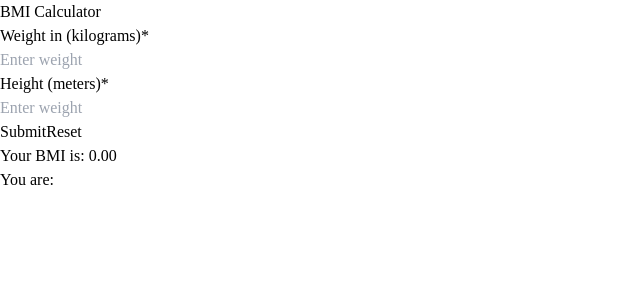
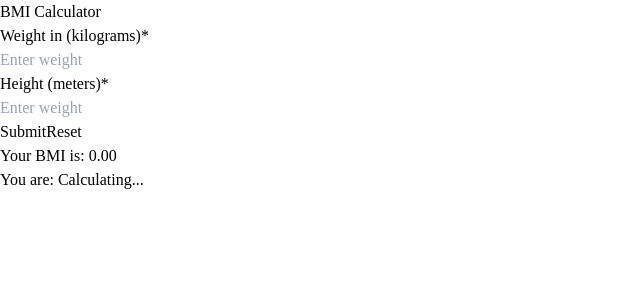
Before and after one commit to Owais-Creates/REACT-TASKS, a React (Vite) app in the folder task15/: page / in a window 1280 px wide. Shown: the top 300 px of the page, without its empty margins (0-640 px from the left). Built offline with nearby package versions, Linux system fonts and the light colour scheme.

Commit message:
task15 ---> BMI calculator

```diff
--- a/task15/src/Components/Bmi.jsx
+++ b/task15/src/Components/Bmi.jsx
@@ -5,7 +5,7 @@ function Bmi() {
     const [bmi, setBmi] = useState(0);
     const [height, setHeight] = useState(0);
     const [weight, setWeight] = useState(0);
-    const [result, setResult] = useState("");
+    const [result, setResult] = useState("Calculating...");
 
     return (
         <>
```
